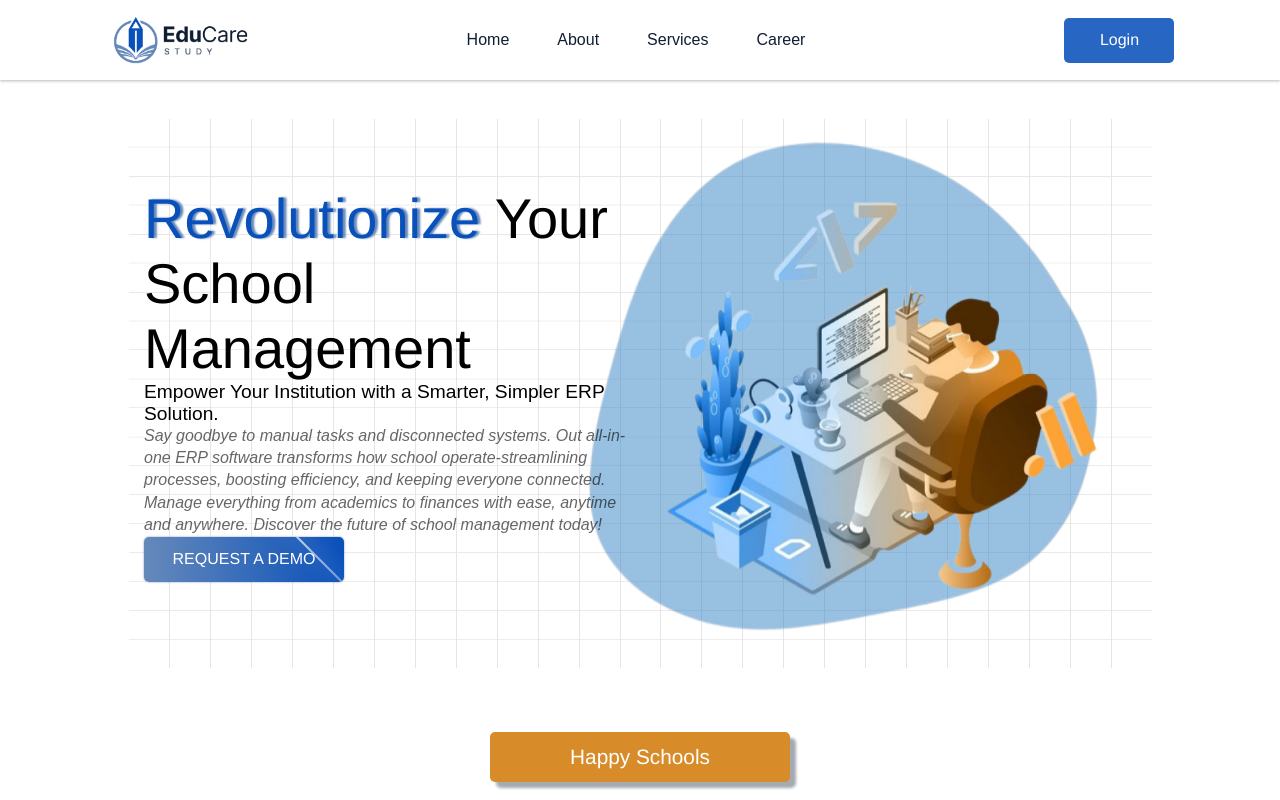
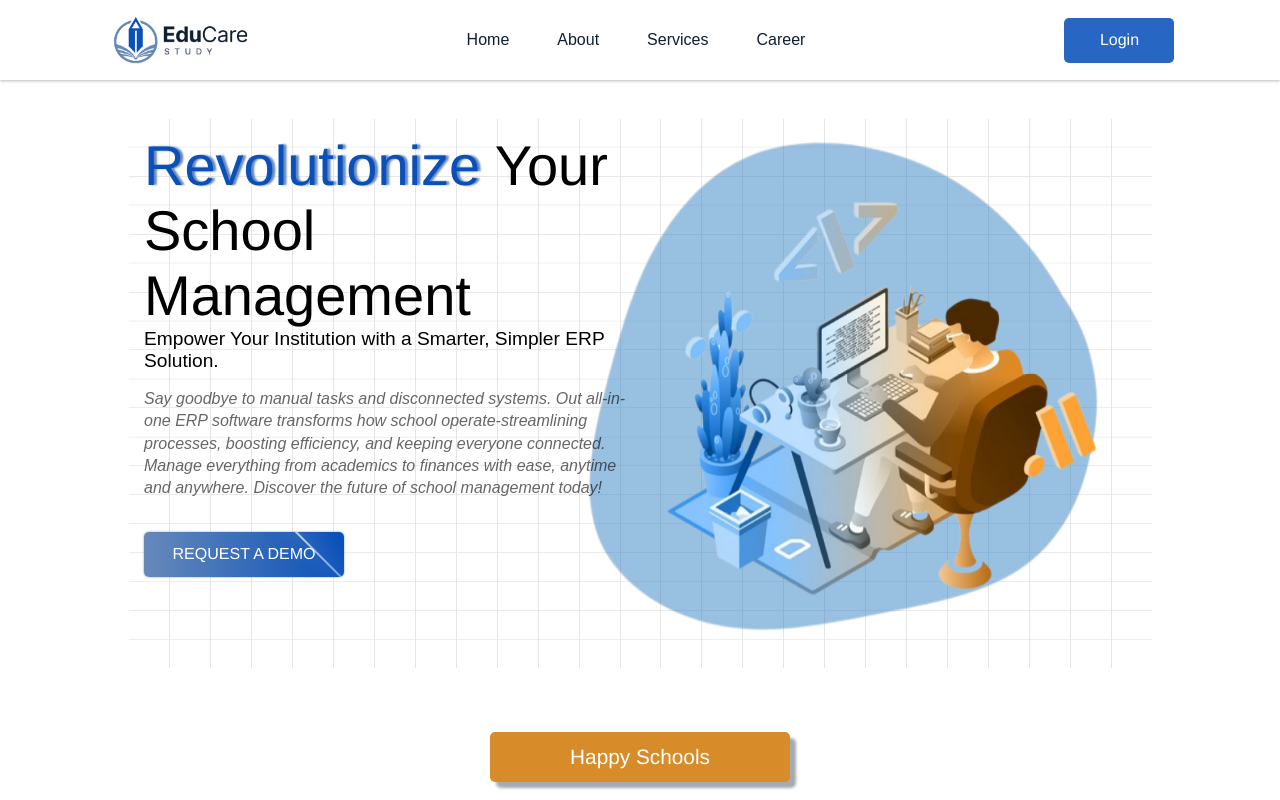
Before and after one commit to educare-app/EduCare-Study, a React (Vite) app: page / in a window 1280 px wide. Shown: the top 800 px of the page. Built offline with nearby package versions, Linux system fonts and the light colour scheme; a web font is replaced by a local one.

Commit message:
Fixing: some potential bugs

```diff
--- a/src/components/outlets/home/hero/hero.css
+++ b/src/components/outlets/home/hero/hero.css
@@ -93,6 +93,7 @@
     top: 0;
     margin-top: 5%;
     padding: 1rem;
+    margin-top: -0.1rem;
 }
 
 .content-wrapper {
@@ -122,6 +123,7 @@
     font-style: italic;
     opacity: 0.6;
     line-height: 1.4;
+    margin-top: 1rem;
 }
 
 /* hero-cta-btn  */
@@ -130,6 +132,7 @@
     position: relative;
     width: 200px;
     height: 45px;
+    margin-top: 2rem;
     background-image: linear-gradient(to right, #6689BA, #0950BA);
     display: flex;
     justify-content: center;
```
